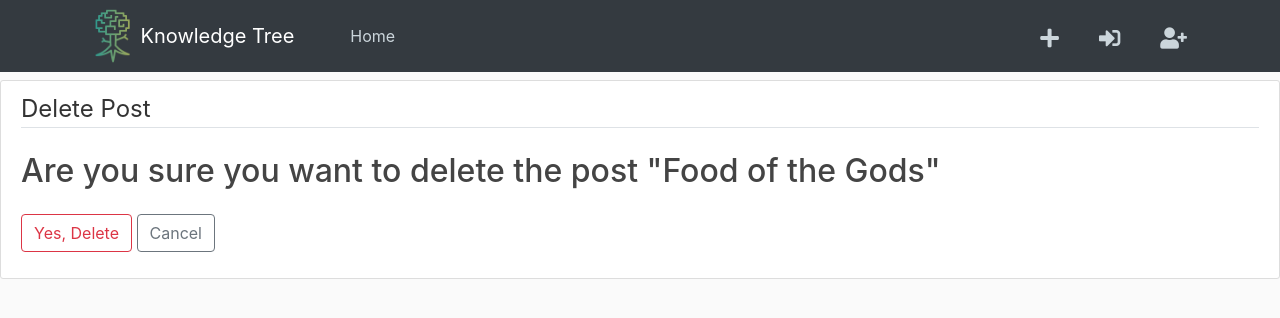
After one commit to dotLorenzo/Note-Taking-App, a Django app: page /post/1/delete/ in a window 1280 px wide. The commit adds this page. Shown: the top 318 px of the page. Run offline with Django 3.2, Linux system fonts and the light colour scheme; a user stored in the database is signed in; data comes from the database, SQL or seed files in the repository; both versions use the stored data as it was after the commit; some libraries are stand-ins or nearby versions.

Commit message:
delete function complete

```diff
--- a/feed/templates/feed/edit_form.html
+++ b/feed/templates/feed/edit_form.html
@@ -14,9 +14,8 @@
 			</fieldset>
 			<div class="form-group">
 				<button class="btn btn-info" type="submit">Edit Notes</button>
-				<button href="#" class="btn btn-danger">Delete</button>
+				<a class="btn btn-danger" href="{% url 'post-delete' post.id %}">Delete</a></button>
 			</div>
-			<!--{{form.instance.rating}}-->
 		</form>
 	</div>
 </div>
@@ -25,4 +24,4 @@
 <script src = " {% static 'js_scripts/changeFields.js' %} " id="post-id" post-id="{{post.id}}"></script>
 <script src = " {% static 'js_scripts/showCategories.js' %} "></script>
 <script src = " {% static 'js_scripts/autoSave.js' %} "></script>
-y{% endblock %}
+{% endblock %}
--- /dev/null
+++ b/feed/templates/feed/post_confirm_delete.html
@@ -0,0 +1,16 @@
+{% extends "feed/base.html" %}
+{% block content %}
+	<div class="content-section">
+		<form method="POST">
+			{% csrf_token %} <!--required by django for security (sql attacks)-->
+			<fieldset class="form-group">
+				<legend class="border-bottom mb-4">Delete Post</legend>
+				<h2> Are you sure you want to delete the post "{{ object.title}}"</h2>
+			</fieldset>
+			<div class="form-group">
+				<button class="btn btn-outline-danger" type="submit">Yes, Delete</button>
+				<a class="btn btn-outline-secondary" href="{% url 'post-detail' object.id %}">Cancel</a>
+			</div>
+		</form>
+	</div>
+{% endblock content %}
--- a/feed/templates/feed/post_detail.html
+++ b/feed/templates/feed/post_detail.html
@@ -10,7 +10,7 @@
 		      <a class="mr-2" href="">{{ post.posted_by }}</a>
 		      <small class="text-muted">{{ post.date_posted|date:"d F, Y P e" }}</small>
 		        <a href="{% url 'post-edit' post.id%}" class="btn btn-default btn-sm ml-3">Edit</a>
-		    <a href="#" class="btn btn-default btn-sm">Delete</a>
+		    <a href="{% url 'post-delete' post.id %}" class="btn btn-default btn-sm">Delete</a>
 		    </div>
 		    <h2>
 		    {% if post.note_type == "book" %}
--- a/feed/urls.py
+++ b/feed/urls.py
@@ -6,6 +6,7 @@ from .views import (
 	CreatePost,
 	PostDetailView,
 	EditPostView,
+	DeletePostView,
 	error_404,
 	autosave_post,
 	autocreate
@@ -18,6 +19,7 @@ urlpatterns = [
     path('post/<int:pk>/', PostDetailView.as_view(), name='post-detail'),
     path('post/new/', CreatePost.as_view(), name="post-create"),
     path('post/<int:pk>/edit/', EditPostView.as_view(), name='post-edit'),
+    path('post/<int:pk>/delete/', DeletePostView.as_view(), name='post-delete'),
     path('post/autosave/', autosave_post, name='post-autosave'),
     path('post/autocreate/', autocreate, name='post-autocreate')
 ]
--- a/feed/views.py
+++ b/feed/views.py
@@ -2,13 +2,14 @@ from django.shortcuts import render
 from django.contrib.messages.views import SuccessMessageMixin
 from django.contrib import messages
 from django.utils import timezone, dateformat
-from django.views.generic import ListView, FormView, DetailView, UpdateView
+from django.views.generic import ListView, FormView, DetailView, UpdateView, DeleteView
 from django.views.decorators.csrf import csrf_exempt
 from django import forms
 from django.http import HttpResponse, HttpResponseNotFound, HttpResponseRedirect
 from .models import Post
 from .forms import CreateForm
 from django.urls import reverse
+from django.contrib.auth.mixins import LoginRequiredMixin, UserPassesTestMixin
 
 
 class PostListView(ListView):
@@ -66,18 +67,44 @@ def autocreate(request):
 	return HttpResponse("autocreate set")
 
 
-class EditPostView(SuccessMessageMixin, UpdateView):
+class EditPostView(LoginRequiredMixin, SuccessMessageMixin, UpdateView):
 	model = Post
 	template_name = 'feed/edit_form.html'
 	context_object_name = 'post'
 	fields = ['title', 'note_type', 'author', 'category', 'status', 'rating', 'notes']
 
+	def test_func(self):
+		post = self.get_object()
+		# you cant update anyone elses post!
+		if self.request.user == post.author:
+			return True
+		return False
+
 	def form_valid(self, form):
 		form.instance.date_posted = timezone.now()
 		form.instance.posted_by = self.request.user
 		form.save()
-		self.success_message = f'{form.instance.title} edited.'
+		self.success_message = f'Notes {form.instance.title} edited.'
 		return super().form_valid(form)
+
+class DeletePostView(LoginRequiredMixin, SuccessMessageMixin, DeleteView):
+	model = Post
+	success_url = '/'
+	success_message = "NOTES DELETED"
+
+	def test_func(self):
+		post = self.get_object()
+		# you cant update anyone elses post!
+		if self.request.user == post.posted_by:
+			return True
+		return False
+
+
+	def delete(self, request, *args, **kwargs):
+		post = self.get_object()
+		self.success_message = f'Notes {post.title} deleted.'
+		messages.warning(self.request, self.success_message % post.__dict__)
+		return super(DeletePostView, self).delete(request, *args, **kwargs)
 
 
 def error_404(request, exception):
```
Also changed, not shown: db.sqlite3, 1 other file.
